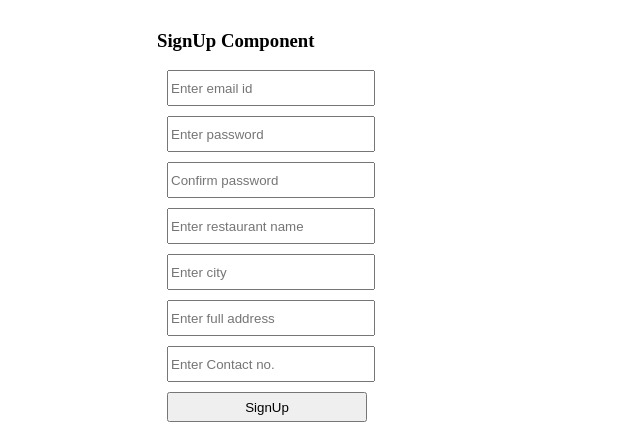
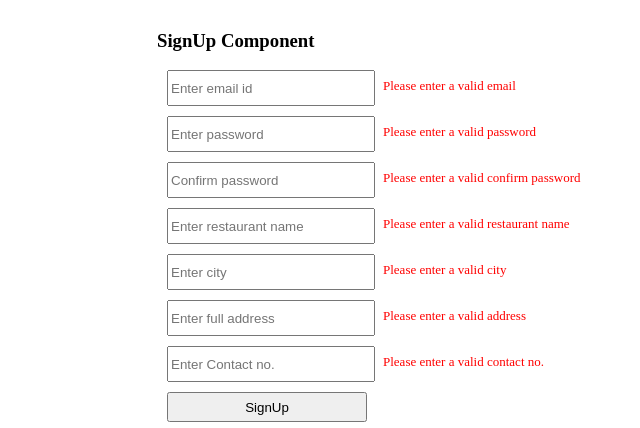
Before and after one commit to Rakesh6841/food-delivery-next-csbs, a Next.js app: page /restaurant in a window 1280 px wide. Both pictures are taken after a click on the button "SignUp". Shown: the part 168-596 px from the top of the page, without its empty margins (369-1009 px from the left). Built offline with nearby package versions, Linux system fonts and the light colour scheme.

Commit message:
Restaurant Login Form Handling and Validation

```diff
--- a/app/_components/RestaurantLogin.js
+++ b/app/_components/RestaurantLogin.js
@@ -1,18 +1,33 @@
-import React from 'react'
+import React, { useState } from 'react'
 
 const RestaurantLogin = () => {
+    const [email, setEmail] = useState();
+    const [password, setPassword] = useState();
+    const [error, setError] = useState(false);
+
+    const handleLogin = async () => {
+        if (!email || !password) {
+            setError(true);
+        } else {
+            setError(false);
+        }
+        console.log(email, password);
+    }
+
     return (
         <>
             <h3>Login Component</h3>
             <div>
                 <div className='input-wrapper'>
-                    <input type="text" placeholder='Enter email id' className='input-field' />
+                    <input type="text" placeholder='Enter email id' className='input-field' value={email} onChange={(e) => setEmail(e.target.value)} />
+                    {error && !email && <span className='input-error'>Please enter a valid email</span>}
                 </div>
                 <div className='input-wrapper'>
-                    <input type="password" placeholder='Enter password' className='input-field' />
+                    <input type="password" placeholder='Enter password' className='input-field' value={password} onChange={(e) => setPassword(e.target.value)} />
+                    {error && !password && <span className='input-error'>Please enter a valid password</span>}
                 </div>
                 <div className='input-wrapper'>
-                    <button className='button'>Login</button>
+                    <button className='button' onClick={handleLogin}>Login</button>
                 </div>
             </div>
         </>
--- a/app/_components/RestaurantSignUp.js
+++ b/app/_components/RestaurantSignUp.js
@@ -16,8 +16,18 @@ const RestaurantSignUp = () => {
     const handleSignUp = async () => {
         if (password !== confirmPassword) {
             setPasswordError(true);
+            return false;
+        } else {
+            setPasswordError(false);
         }
-        return false
+
+        if (!email || !password || !confirmPassword || !name || !city || !address || !contact) {
+            setError(true);
+            return false;
+        } else {
+            setError(false);
+        }
+
         console.log({
             email,
             password,
@@ -58,6 +68,9 @@ const RestaurantSignUp = () => {
                     <input type="text" placeholder='Enter email id' className='input-field'
                         value={email}
                         onChange={(e) => setEmail(e.target.value)} />
+                    {
+                        error && !email && <span className='input-error'>Please enter a valid email</span>
+                    }
                 </div>
                 <div className='input-wrapper'>
                     <input type="password" placeholder='Enter password' className='input-field'
@@ -66,34 +79,52 @@ const RestaurantSignUp = () => {
                     {
                         passwordError && <span className='input-error'>Password and Confirm Password does not match</span>
                     }
+                    {
+                        error && !password && <span className='input-error'>Please enter a valid password</span>
+                    }
                 </div>
                 <div className='input-wrapper'>
                     <input type="password" placeholder='Confirm password' className='input-field'
                         value={confirmPassword}
                         onChange={(e) => setConfirmPassword(e.target.value)} />
                     {
-                        passwordError && <span>Password and Confirm Password does not match</span>
+                        passwordError && <span className='input-error'>Password and Confirm Password does not match</span>
+                    }
+                    {
+                        error && !confirmPassword && <span className='input-error'>Please enter a valid confirm password</span>
                     }
                 </div>
                 <div className='input-wrapper'>
                     <input type="text" placeholder='Enter restaurant name' className='input-field'
                         value={name}
                         onChange={(e) => setName(e.target.value)} />
+                    {
+                        error && !name && <span className='input-error'>Please enter a valid restaurant name</span>
+                    }
                 </div>
                 <div className='input-wrapper'>
                     <input type="text" placeholder='Enter city' className='input-field'
                         value={city}
                         onChange={(e) => setCity(e.target.value)} />
+                    {
+                        error && !city && <span className='input-error'>Please enter a valid city</span>
+                    }
                 </div>
                 <div className='input-wrapper'>
                     <input type="text" placeholder='Enter full address' className='input-field'
                         value={address}
                         onChange={(e) => setAddress(e.target.value)} />
+                    {
+                        error && !address && <span className='input-error'>Please enter a valid address</span>
+                    }
                 </div>
                 <div className='input-wrapper'>
                     <input type="text" placeholder='Enter Contact no.' className='input-field'
                         value={contact}
                         onChange={(e) => setContact(e.target.value)} />
+                    {
+                        error && !contact && <span className='input-error'>Please enter a valid contact no.</span>
+                    }
                 </div>
                 <div className='input-wrapper'>
                     <button className='button' onClick={handleSignUp}>SignUp</button>
```
